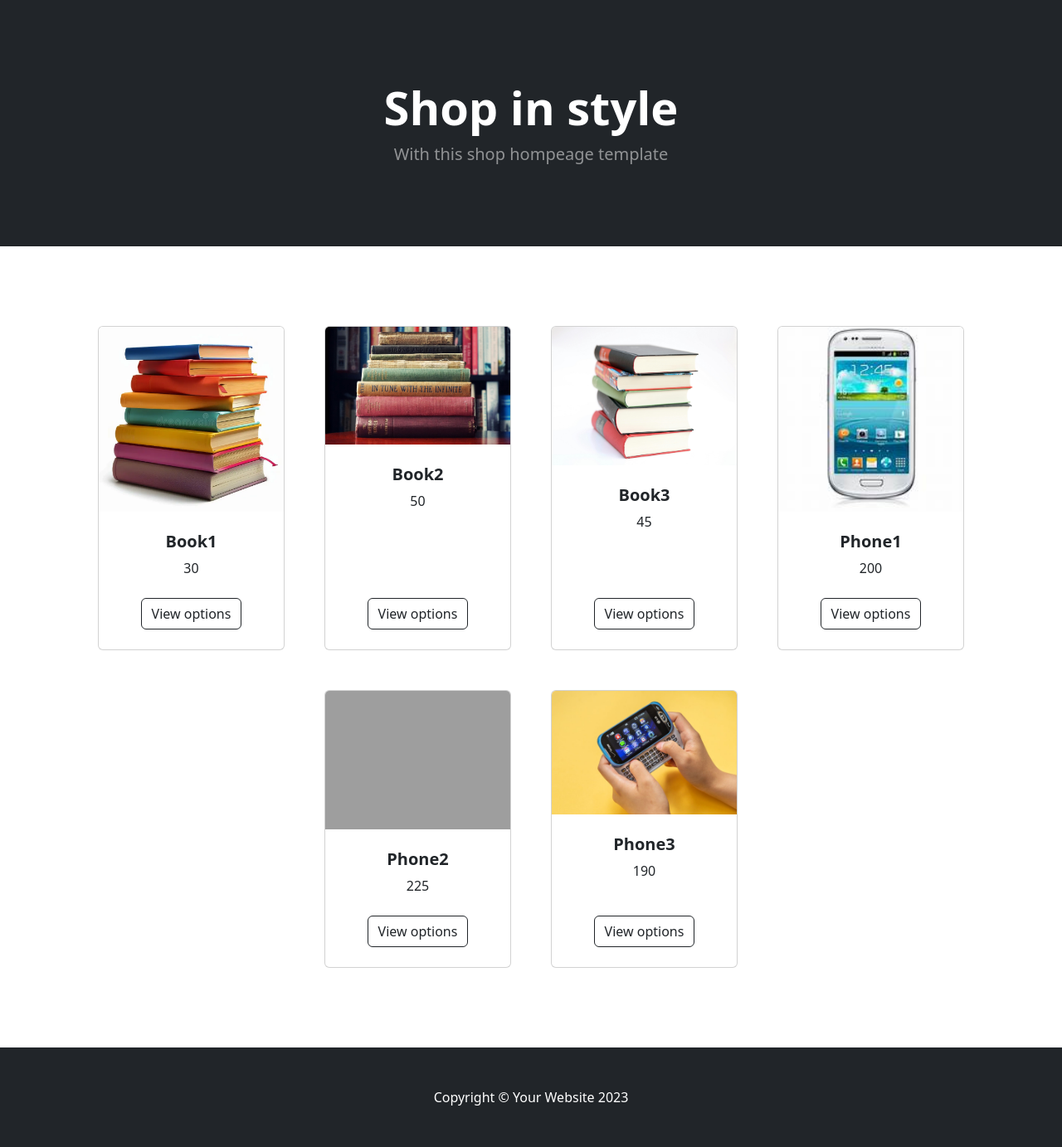
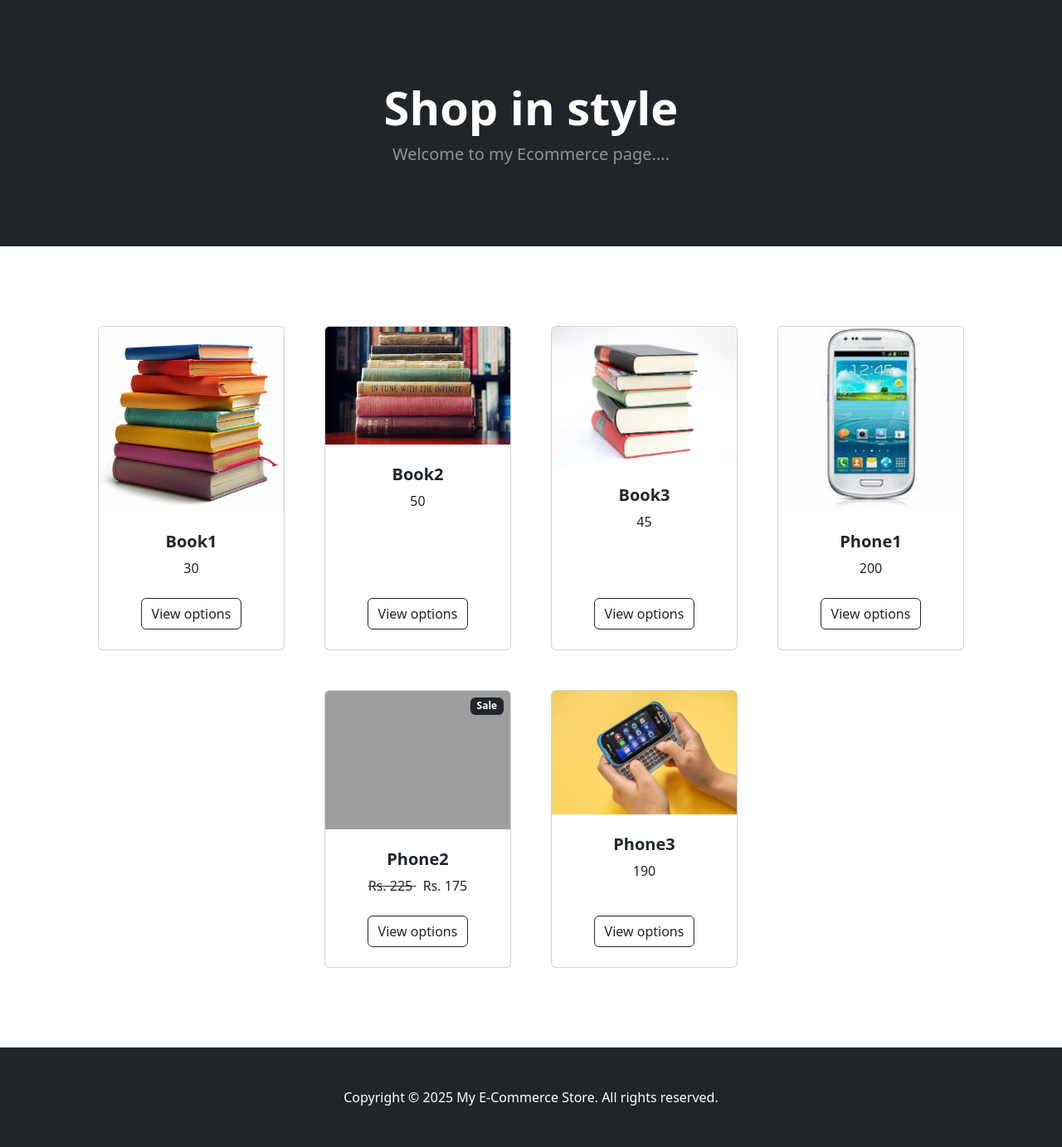
Before and after one commit to Sakshi29-p/woc7.0-django-ecommerce-sakshipatadiya, a Django app: page / in a window 1280 px wide. Shown: the part 56-1439 px from the top of the page at 83% size. Run offline with Django 4.2, Linux system fonts and the light colour scheme; data comes from the database, SQL or seed files in the repository; both versions use the stored data as it was after the commit; some libraries are stand-ins or nearby versions; grey boxes are pictures that could not be loaded.

Commit message:
added sale option in homepage and restructured the html files

```diff
--- a/ecommerce/ecommerce/urls.py
+++ b/ecommerce/ecommerce/urls.py
@@ -24,4 +24,5 @@ urlpatterns = [
     path('',index,name="index"),
     path('login/',login_page,name="login_page"),
     path('register/',register_page,name="register_page"),
+    path('about/',about,name='about')
 ] + static(settings.MEDIA_URL,document_root=settings.MEDIA_ROOT)
--- a/ecommerce/home/models.py
+++ b/ecommerce/home/models.py
@@ -27,10 +27,13 @@ class Customer(models.Model):
 # All the products
 class Product(models.Model):
     name = models.CharField(max_length=100)
-    price = models.BigIntegerField()
+    price = models.BigIntegerField(default=0)
     category = models.ForeignKey(Category, on_delete=models.CASCADE, default=1)
     description = models.CharField(max_length=250, default='', blank=True, null=True)
     image = models.ImageField(upload_to='uploads/products')
+
+    on_sale = models.BooleanField(default=False)
+    sale_price = models.BigIntegerField(default=0)
 
     def __str__(self):
         return self.name
--- /dev/null
+++ b/ecommerce/home/templates/base.html
@@ -0,0 +1,36 @@
+{% load static %}
+
+<!DOCTYPE html>
+<html lang="en">
+    <head>
+        <meta charset="utf-8" />
+        <meta name="viewport" content="width=device-width, initial-scale=1, shrink-to-fit=no" />
+        <meta name="description" content="" />
+        <meta name="author" content="" />
+        <title>My Ecommerce Website</title>
+        <!-- Favicon-->
+        <link rel="icon" type="image/x-icon" href="{% static 'assets/favicon.ico'}" />
+        <!-- Bootstrap icons-->
+        <link href="https://cdn.jsdelivr.net/npm/bootstrap-icons@1.5.0/font/bootstrap-icons.css" rel="stylesheet" />
+        <!-- Core theme CSS (includes Bootstrap)-->
+        <link href="{% static 'css/styles.css' %}" rel="stylesheet" />
+    </head>
+    <body>
+
+        {% include 'navbar.html' %}
+
+        {% block content %}
+
+
+        {% endblock %}
+
+        <!-- Footer-->
+        <footer class="py-5 bg-dark">
+            <div class="container"><p class="m-0 text-center text-white">Copyright &copy; 2025 My E-Commerce Store. All rights reserved.</p></div>
+        </footer>
+        <!-- Bootstrap core JS-->
+        <script src="https://cdn.jsdelivr.net/npm/bootstrap@5.2.3/dist/js/bootstrap.bundle.min.js"></script>
+        <!-- Core theme JS-->
+        <script src="{% static 'js/scripts.js'}"></script>
+    </body>
+</html>
--- a/ecommerce/home/templates/index.html
+++ b/ecommerce/home/templates/index.html
@@ -1,56 +1,13 @@
-{% load static %}
+{% extends 'base.html' %}
 
-<!DOCTYPE html>
-<html lang="en">
-    <head>
-        <meta charset="utf-8" />
-        <meta name="viewport" content="width=device-width, initial-scale=1, shrink-to-fit=no" />
-        <meta name="description" content="" />
-        <meta name="author" content="" />
-        <title>My Ecommerce Website</title>
-        <!-- Favicon-->
-        <link rel="icon" type="image/x-icon" href="{% static 'assets/favicon.ico'}" />
-        <!-- Bootstrap icons-->
-        <link href="https://cdn.jsdelivr.net/npm/bootstrap-icons@1.5.0/font/bootstrap-icons.css" rel="stylesheet" />
-        <!-- Core theme CSS (includes Bootstrap)-->
-        <link href="{% static 'css/styles.css' %}" rel="stylesheet" />
-    </head>
-    <body>
-        <!-- Navigation-->
-        <nav class="navbar navbar-expand-lg navbar-light bg-light">
-            <div class="container px-4 px-lg-5">
-                <a class="navbar-brand" href="#!">Ecommerce</a>
-                <button class="navbar-toggler" type="button" data-bs-toggle="collapse" data-bs-target="#navbarSupportedContent" aria-controls="navbarSupportedContent" aria-expanded="false" aria-label="Toggle navigation"><span class="navbar-toggler-icon"></span></button>
-                <div class="collapse navbar-collapse" id="navbarSupportedContent">
-                    <ul class="navbar-nav me-auto mb-2 mb-lg-0 ms-lg-4">
-                        <li class="nav-item"><a class="nav-link active" aria-current="page" href="#!">Home</a></li>
-                        <li class="nav-item"><a class="nav-link" href="#!">About</a></li>
-                        <li class="nav-item dropdown">
-                            <a class="nav-link dropdown-toggle" id="navbarDropdown" href="#" role="button" data-bs-toggle="dropdown" aria-expanded="false">Shop</a>
-                            <ul class="dropdown-menu" aria-labelledby="navbarDropdown">
-                                <li><a class="dropdown-item" href="#!">All Products</a></li>
-                                <li><hr class="dropdown-divider" /></li>
-                                <li><a class="dropdown-item" href="#!">Popular Items</a></li>
-                                <li><a class="dropdown-item" href="#!">New Arrivals</a></li>
-                            </ul>
-                        </li>
-                    </ul>
-                    <form class="d-flex">
-                        <button class="btn btn-outline-dark" type="submit">
-                            <i class="bi-cart-fill me-1"></i>
-                            Cart
-                            <span class="badge bg-dark text-white ms-1 rounded-pill">0</span>
-                        </button>
-                    </form>
-                </div>
-            </div>
-        </nav>
+
+{% block content %}
 <!-- Header-->
 <header class="bg-dark py-5">
     <div class="container px-4 px-lg-5 my-5">
         <div class="text-center text-white">
             <h1 class="display-4 fw-bolder">Shop in style</h1>
-                    <p class="lead fw-normal text-white-50 mb-0">With this shop hompeage template</p>
+            <p class="lead fw-normal text-white-50 mb-0">Welcome to my Ecommerce page....</p>
         </div>
     </div>
 </header>
@@ -60,6 +17,34 @@
         <div class="row gx-4 gx-lg-5 row-cols-2 row-cols-md-3 row-cols-xl-4 justify-content-center">
 
             {% for product in products %}
+
+            {% if product.on_sale %}
+                <div class="col mb-5">
+                    <div class="card h-100">
+                        <!-- Sale Badge -->
+                        <div class="badge bg-dark text-white position-absolute" style="top: 0.5rem; right:0.5rem">Sale</div>
+                        <!-- Product image-->
+                        <img class="card-img-top" src="{{ product.image.url }}" alt="..." />
+                        <!-- Product details-->
+                        <div class="card-body p-4">
+                            <div class="text-center">
+                                <!-- Product name-->
+                                <h5 class="fw-bolder">{{ product.name }}</h5>
+                                <!-- Product price-->
+                                <strike>
+                                Rs. {{ product.price }}
+                                </strike>
+                                &nbsp;
+                                Rs. {{ product.sale_price }}
+                            </div>
+                        </div>
+                        <!-- Product actions-->
+                        <div class="card-footer p-4 pt-0 border-top-0 bg-transparent">
+                            <div class="text-center"><a class="btn btn-outline-dark mt-auto" href="#">View options</a></div>
+                        </div>
+                    </div>
+                </div>
+            {% else %}
                 <div class="col mb-5">
                     <div class="card h-100">
                         <!-- Product image-->
@@ -79,18 +64,11 @@
                         </div>
                     </div>
                 </div>
+            {% endif %}
             {% endfor %}
 
         </div>
     </div>
 </section>
-        <!-- Footer-->
-        <footer class="py-5 bg-dark">
-            <div class="container"><p class="m-0 text-center text-white">Copyright &copy; Your Website 2023</p></div>
-        </footer>
-        <!-- Bootstrap core JS-->
-        <script src="https://cdn.jsdelivr.net/npm/bootstrap@5.2.3/dist/js/bootstrap.bundle.min.js"></script>
-        <!-- Core theme JS-->
-        <script src="{% static 'js/scripts.js'}"></script>
-    </body>
-</html>
+
+{% endblock %}
--- /dev/null
+++ b/ecommerce/home/templates/navbar.html
@@ -0,0 +1,29 @@
+<!-- Navigation-->
+<nav class="navbar navbar-expand-lg navbar-light bg-light">
+    <div class="container px-4 px-lg-5">
+        <a class="navbar-brand" href="{% url 'index' %}">Ecommerce</a>
+        <button class="navbar-toggler" type="button" data-bs-toggle="collapse" data-bs-target="#navbarSupportedContent" aria-controls="navbarSupportedContent" aria-expanded="false" aria-label="Toggle navigation"><span class="navbar-toggler-icon"></span></button>
+        <div class="collapse navbar-collapse" id="navbarSupportedContent">
+            <ul class="navbar-nav me-auto mb-2 mb-lg-0 ms-lg-4">
+                <li class="nav-item"><a class="nav-link active" aria-current="page" href="{% url 'index' %}">Home</a></li>
+                <li class="nav-item"><a class="nav-link" href="{% url 'about' %}">About</a></li>
+                <li class="nav-item dropdown">
+                    <a class="nav-link dropdown-toggle" id="navbarDropdown" href="#" role="button" data-bs-toggle="dropdown" aria-expanded="false">Shop</a>
+                    <ul class="dropdown-menu" aria-labelledby="navbarDropdown">
+                        <li><a class="dropdown-item" href="#!">All Products</a></li>
+                        <li><hr class="dropdown-divider" /></li>
+                        <li><a class="dropdown-item" href="#!">Popular Items</a></li>
+                        <li><a class="dropdown-item" href="#!">New Arrivals</a></li>
+                    </ul>
+                </li>
+            </ul>
+            <form class="d-flex">
+                <button class="btn btn-outline-dark" type="submit">
+                    <i class="bi-cart-fill me-1"></i>
+                    Cart
+                    <span class="badge bg-dark text-white ms-1 rounded-pill">0</span>
+                </button>
+            </form>
+        </div>
+    </div>
+</nav>
--- a/ecommerce/home/views.py
+++ b/ecommerce/home/views.py
@@ -70,3 +70,7 @@ def register_page(request):
         return redirect('/register/')
 
     return render(request, 'register.html')
+
+
+def about(request):
+    return  render(request, 'about.html')
```
Also changed, not shown: ecommerce/home/templates/about.html (added, +26 -0 lines), ecommerce/home/templates/home.html (deleted, +0 -56 lines), ecommerce/db.sqlite3, ecommerce/home/migrations/0002_alter_category_options_product_on_sale_and_more.py (added). Lines whose indentation alone changed are shown as unchanged.
